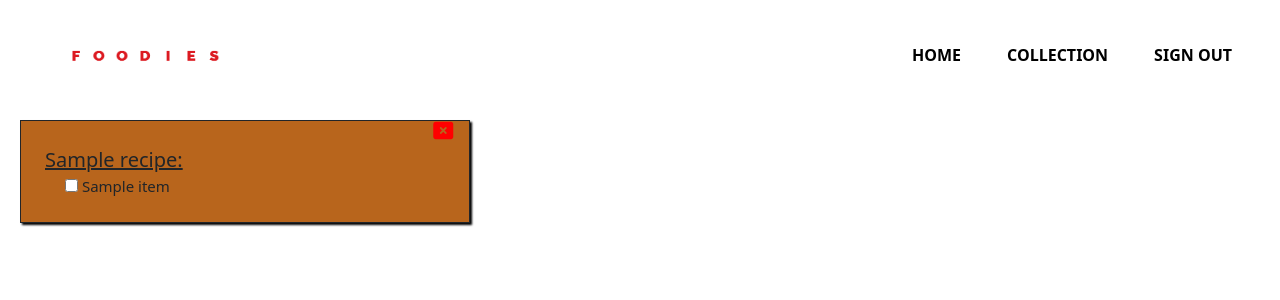
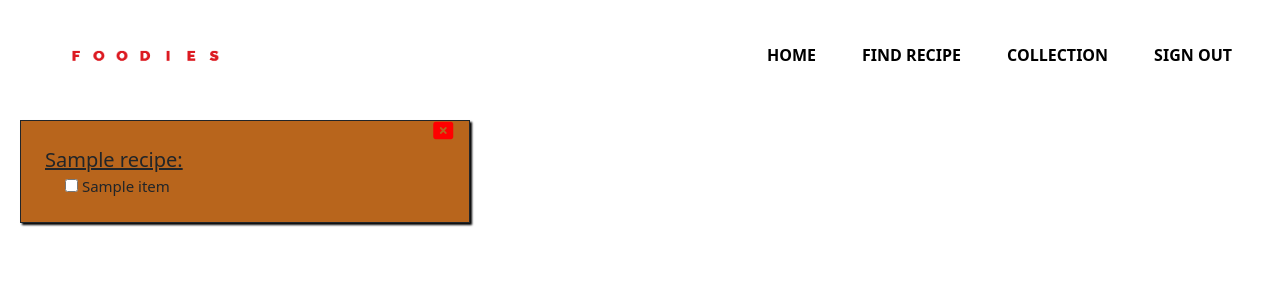
Before and after one commit to Shahabr99/Foodies, a Flask app: page /user/1/shoppinglist in a window 1280 px wide. Shown: the top 300 px of the page. Run offline with Flask 3, Linux system fonts and the light colour scheme; tables that the repository leaves empty hold one stand-in row (values such as "Sample post"); parts of the project's set-up code (start-up, migrations or seed data) failed here and were passed over; some libraries are stand-ins or nearby versions.

Commit message:
minor bugs fixed

```diff
--- a/app.py
+++ b/app.py
@@ -280,17 +280,17 @@ def delete_recipe(id):
     return redirect(f'/user/{g.user.id}/collection')
 
 
-# @app.route('/recipe/<int:recipe_id>/delete_items')
-# def remove_shoppinglist(recipe_id):
-#     "Deleting a recipes's shopping list items"
-#     recipe = Recipe.query.get_or_404(recipe_id)
-#     items = recipe.items
+@app.route('/recipe/<int:recipe_id>/delete_items')
+def remove_shoppinglist(recipe_id):
+    "Deleting a recipes's shopping list items"
+    recipe = Recipe.query.get_or_404(recipe_id)
+    items = recipe.items
 
-#     for item in items:
-#         db.session.delete(item)
-#         db.session.commit()
+    for item in items:
+        db.session.delete(item)
+        db.session.commit()
 
-#     return redirect(f'/user/{g.user.id}/collection')
+    return redirect(f'/user/{g.user.id}/collection')
 
 @app.route('/signout')
 def log_out():
--- a/templates/collection.html
+++ b/templates/collection.html
@@ -38,11 +38,6 @@ endblock %} {% block content %}
             class="btn btn-danger text-light px-3"
             >Delete</a
           >
-          <a
-            href="/user/{{g.user.id}}/recipe/{{recipe.id}}/shoppinglist"
-            class="btn btn-success text-light"
-            >Create Shopping list</a
-          >
         </div>
       </div>
     </div>
--- a/templates/shoppinglist.html
+++ b/templates/shoppinglist.html
@@ -32,14 +32,14 @@
       </ul>
       <ul class="navigation">
         <li><a href="/">Home</a></li>
-
+        <li><a href="/user/{{g.user.id}}">Find Recipe</a></li>
         <li><a href="/user/{{g.user.id}}/collection">Collection</a></li>
         <li><a href="/signout">Sign out</a></li>
       </ul>
     </nav>
     <div>
       <div class="list-container">
-        {% for recipe, items in recipe_items.items() %}
+        {% for recipe, items in recipe_items.items() %} {% if items %}
         <ul>
           <div class="list-card">
             <li class="recipe-name fs-2">{{recipe.title}}:</li>
@@ -59,7 +59,7 @@
             </ul>
           </div>
         </ul>
-        {% endfor %}
+        {% endif %}{% endfor %}
       </div>
     </div>
   </body>
```
